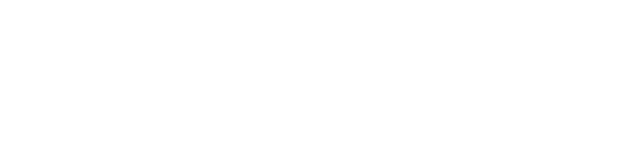
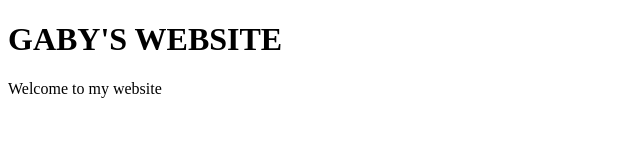
Before and after one commit to Gabyrocks/University-Space-Invaders, a plain HTML site: page index.html in a window 1280 px wide. Shown: the whole page, without its empty margins (0-640 px from the left). Drawn offline with Linux system fonts and the light colour scheme.

Commit message:
added <H1> tags

```diff
--- a/index.html
+++ b/index.html
@@ -2,12 +2,13 @@
 
 <html>
 <head>
-	<body>
+
+</head>
+<body>
+	<H1>GABY'S WEBSITE</H1>
+
+	<p> Welcome to my website </p>
 
 
-
-	</body>
-
-
-</head>
+</body>
 </html>
```
